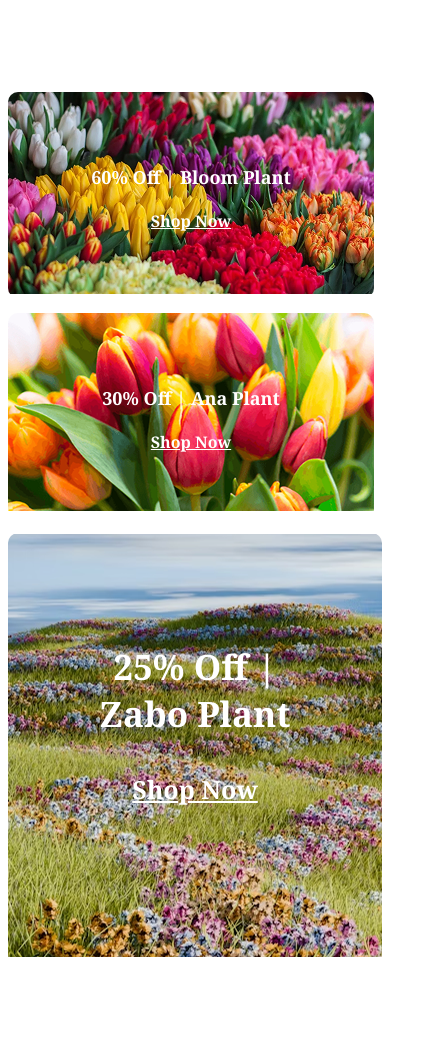
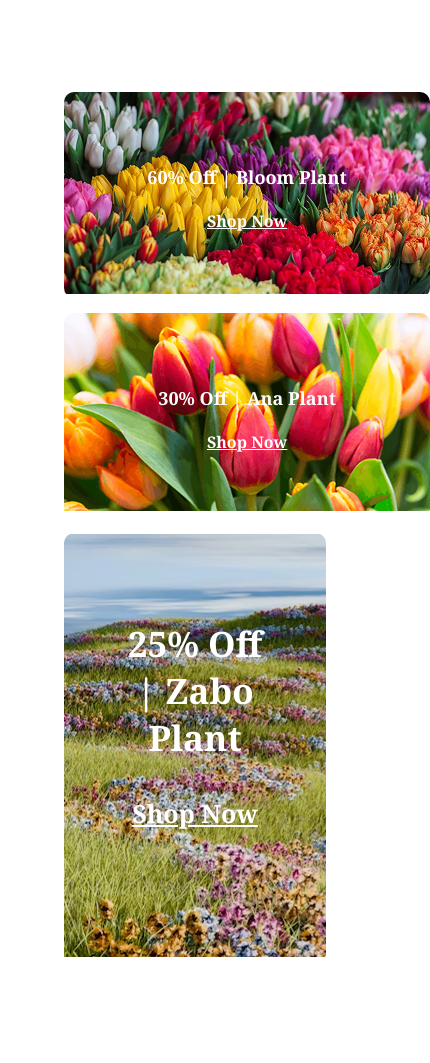
Before and after one commit to rifatmiah92/Assignment-02-with-PH, a plain HTML site: page index.html in a window 390 px wide. Shown: the part 4777-5840 px from the top of the page, 430 px wide, since content can reach past the window. Drawn offline with Linux system fonts and the light colour scheme; a web font is replaced by a local one.

Commit message:
added my responsive code

```diff
--- a/style.css
+++ b/style.css
@@ -145,6 +145,7 @@ span {
 .background-img-1 {
   background-image: url(./assets/deal-bloom.png);
   width: 366px;
+  /* width: 160%; */
   height: 206px;
   background-repeat: no-repeat;
   border-radius: 10px 10px 10px 10px;
@@ -152,13 +153,15 @@ span {
 .background-img-2 {
   background-image: url(./assets/deal-ana.png);
   width: 366px;
+  /* width: 160%; */
   height: 206px;
   background-repeat: no-repeat;
   border-radius: 10px 10px 10px 10px;
 }
 .background-img-3 {
   background-image: url(./assets/deal-zabo.png);
-  width: 753px;
+  /* width: 753px; */
+  width: 70%;
   height: 432px;
   background-repeat: no-repeat;
   border-radius: 10px 10px 10px 10px;
@@ -335,6 +338,21 @@ span {
     grid-template-columns: repeat(2, 1fr);
     width: 100%;
     height: 100%;
+    margin-left: 0px auto;
+  }
+
+  .background-img-1 {
+    background-image: 100%;
+    margin-left: 15%;
+  }
+  .background-img-2 {
+    background-image: 100%;
+    margin-left: 15%;
+  }
+  .background-img-3 {
+    background-image: 100%;
+    max-width: 100%;
+    margin-left: 15%;
   }
   .flower-pl {
     flex-direction: column;
```
